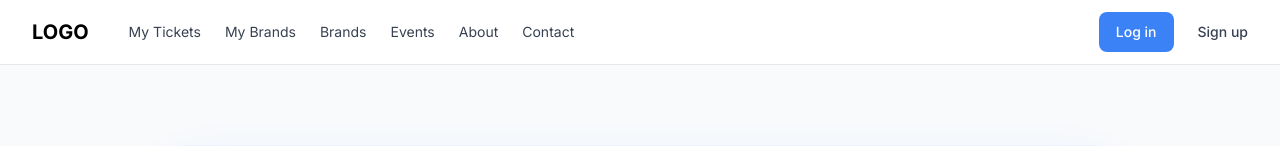
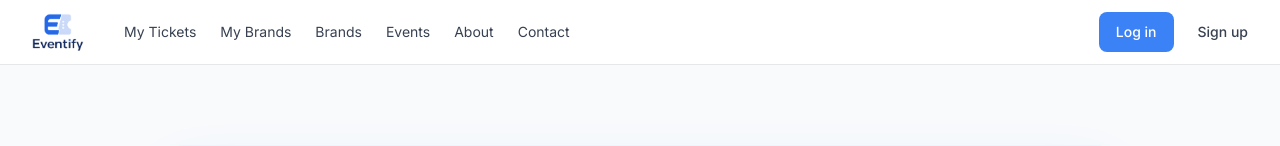
Before and after one commit to UA-5381-Ruby/EventifyMTEP, a React (Vite) app in the folder web/: page /register in a window 1280 px wide. Shown: the top 146 px of the page. Built offline with nearby package versions, Linux system fonts and the light colour scheme; no server answers.

Commit message:
add: add logo

```diff
--- a/web/index.html
+++ b/web/index.html
@@ -2,7 +2,7 @@
 <html lang="en">
   <head>
     <meta charset="UTF-8" />
-    <!--<link rel="icon" type="image/svg+xml" href="/favicon.svg" />-->
+    <link rel="icon" type="image/svg+xml" href="/favicon.png" />
     <meta name="viewport" content="width=device-width, initial-scale=1.0" />
     <title>Eventify</title>
   </head>
--- a/web/src/components/layout/header/header-nav.tsx
+++ b/web/src/components/layout/header/header-nav.tsx
@@ -1,4 +1,5 @@
 import { Link } from 'react-router-dom';
+import logo from '@/assets/logo.png';
 
 const NAV_LINKS = [
   { to: '/my-tickets', label: 'My Tickets' },
@@ -12,8 +13,8 @@ const NAV_LINKS = [
 export function HeaderNav() {
   return (
     <div className="flex items-center gap-10">
-      <Link to="/" className="text-xl font-bold text-black">
-        LOGO
+      <Link to="/">
+        <img src={logo} alt="Logo" className="h-auto w-13" />
       </Link>
 
       <nav className="flex items-center gap-6">
```
Also changed, not shown: web/public/favicon.png (added), web/src/assets/logo.png (added).
